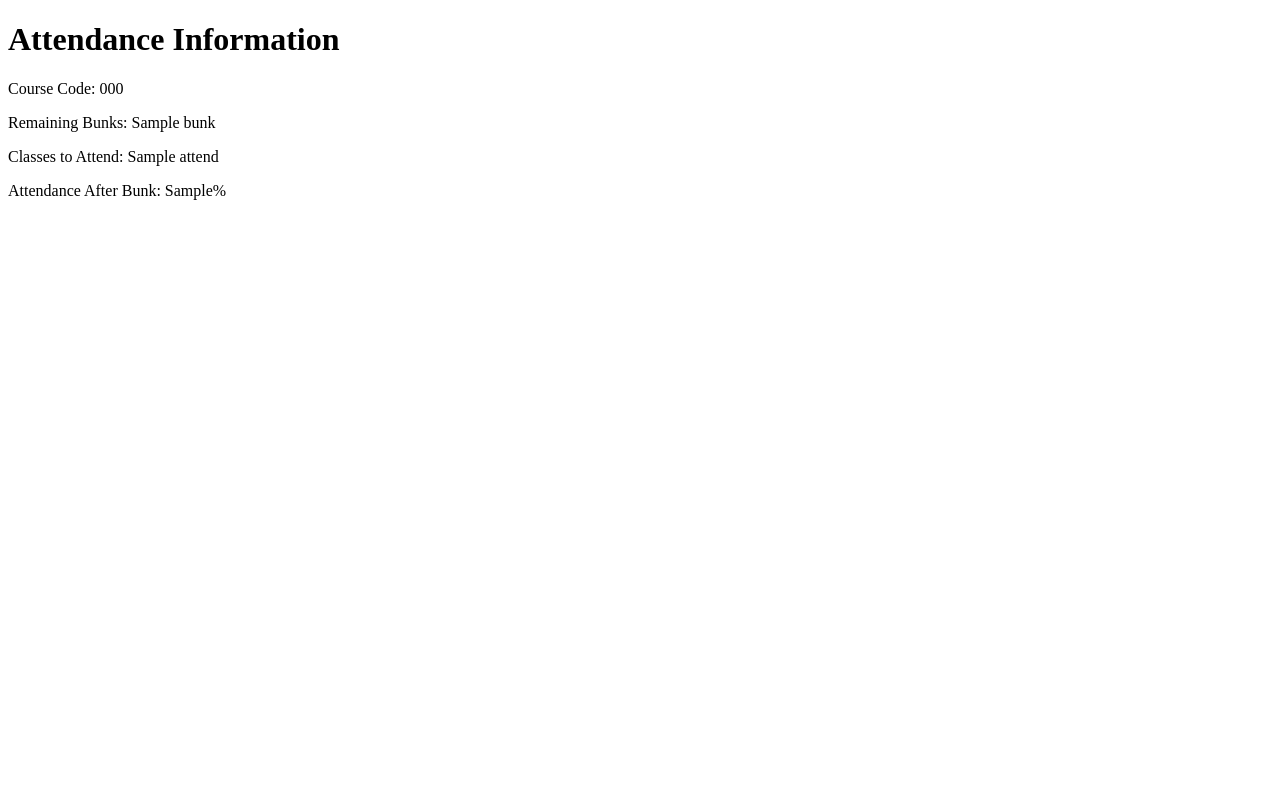
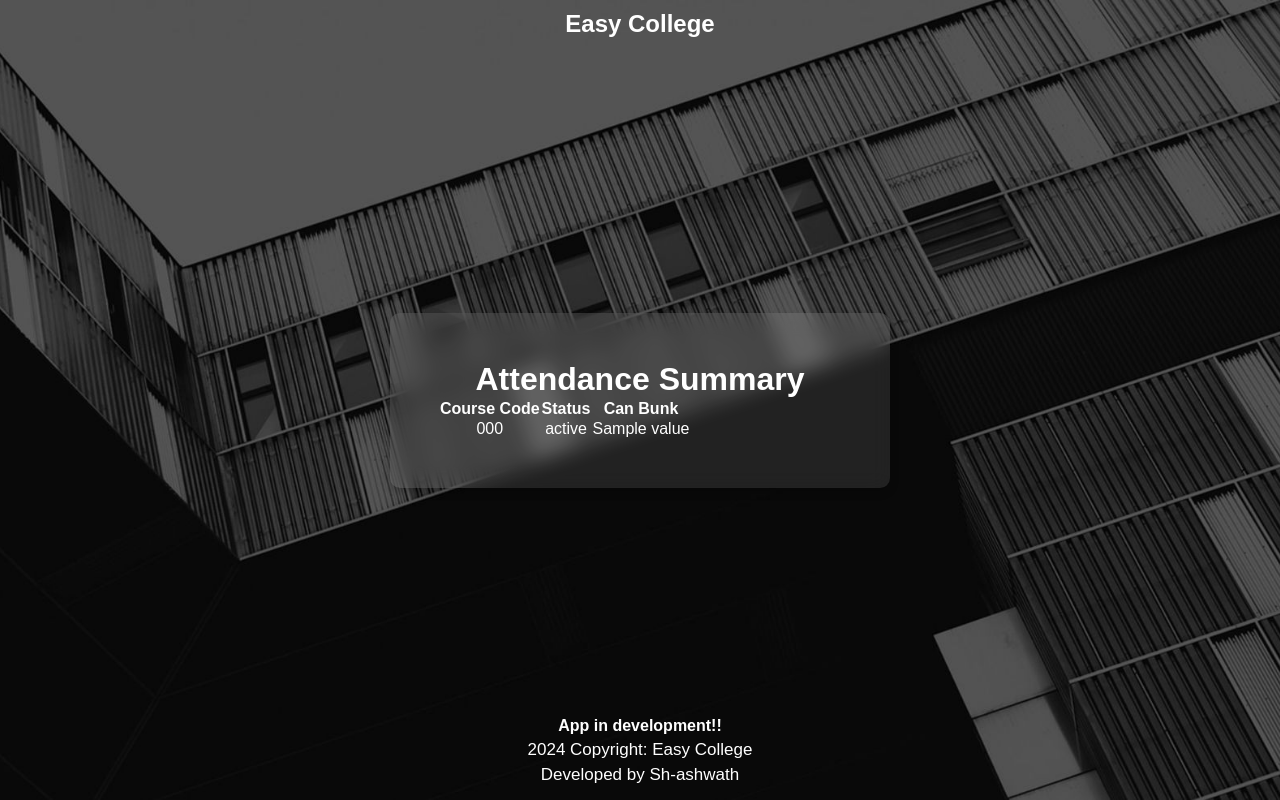
Before and after one commit to ashwathhhhh/Easy-College, a Flask app: template templates/attendance.html in a window 1280 px wide. Run offline with Flask 3, Linux system fonts and the light colour scheme; the template is opened without the code that fills it: most values are stand-ins (such as "Sample title", 1, 10 or a date in 2020); parts of the project's set-up code (start-up, migrations or seed data) failed here and were passed over.

Commit message:
did flask for loop

```diff
--- a/app.py
+++ b/app.py
@@ -1,5 +1,5 @@
 from flask import Flask, redirect, url_for, render_template, request
-from bunkr import get_attendance_data
+from bunkr import return_data
 
 app = Flask(__name__)
 
@@ -13,14 +13,70 @@ def login():
     else:
         return render_template("login.html")
 
-@app.route("/pages")
+@app.route("/pages",methods = ["POST","GET"])
 def pages():
-    return render_template("pages.html")
+    if request.method == "POST":
+        return redirect(url_for("attendance"))
+    else:
+        return render_template("pages.html")
 
 @app.route('/attendance')
 def attendance():
-    attendance_data = get_attendance_data()
-    return render_template('attendance.html', **attendance_data)
+    results = []
+    rows = return_data()
+    # Process the rows
+    count = 0
+    for row in rows:
+        count += 1
+        columns = row.find_all('td')
+        row_data = [column.get_text(strip=True) for column in columns]  # Extract text from each column
+
+        if count == 1:
+            pass  # Skip header row
+        else:
+            print(row_data)
+            course_code = row_data[0]
+            total_hours = int(row_data[1])
+            exemption_hours = int(row_data[2])
+            absent_hours = int(row_data[3])
+            present_hours = int(row_data[4])
+            percentage = int(row_data[5])
+            percentage_with_exemption = int(row_data[6])
+            percentage_with_med_exemption = int(row_data[7])
+
+            total_can_bunk = int(0.25 * float(total_hours))
+            total_need_to_attend = int(0.75 * float(total_hours))
+            total_need_to_attend_exemp = int(0.65 * total_hours)
+            total_can_bunk_exemp = int(0.35 * total_hours)
+
+            if exemption_hours == 0:
+                if percentage >= 75:
+                    bunk = total_can_bunk - absent_hours
+                    results.append({
+                        "course_code": course_code,
+                        "status": "Remaining bunks for semester",
+                        "value": bunk
+                    })
+                else:
+                    attend = total_need_to_attend - present_hours
+                    results.append({
+                        "course_code": course_code,
+                        "status": "Need to attend more classes",
+                        "value": attend
+                    })
+            else:
+                if percentage_with_med_exemption >= 65:
+                    bunk = total_can_bunk_exemp - absent_hours
+                    results.append({
+                        "course_code": course_code,
+                        "status": "Remaining bunks with exemption",
+                        "value": bunk
+                    })
+
+    # Pass results to the template
+    return render_template('attendance.html', results=results)
+
+
 
 
 if __name__ == "__main__":
--- a/bunkr.py
+++ b/bunkr.py
@@ -46,64 +46,8 @@ with requests.session() as s:
         bunk = 0
         attend = 0
 
-        for row in rows:
-            count= count+1
-            #print(count)
-            columns = row.find_all('td')
-            row_data = [column.get_text(strip=True) for column in columns]  # Extract text from each column
-            if count == 1:
-                pass
-            else:
-                html_course_code = ''
-                course_code = (row_data[0])
-                total_hours = int(row_data[1])
-                exemption_hours = int(row_data[2])
-                absent_hours = int(row_data[3])
-                present_hours = int(row_data[4])
-                percentage = int(row_data[5])
-                percentage_with_exemption = int(row_data[6])
-                percentage_with_med_exemption = int(row_data[7])
-
-                # Do something with the data
-
-                total_can_bunk = int(0.25 * float(total_hours))
-                total_need_to_attend = int( 0.75 * float(total_hours))
-                total_need_to_attend_exemp = int(0.65*total_hours)
-                total_can_bunk_exemp = int(0.35 * total_hours)
-                if exemption_hours == 0:
-                    if percentage >= min_attendance:
-                        print('course code =',course_code)
-                        bunk = total_can_bunk - absent_hours
-                        print('remaining bunk for sem =',bunk)
-                    else:
-                        attend = total_need_to_attend - present_hours
-                        print('attend =',attend)
-                else:
-                    print("With exemption")
-                    if percentage_with_med_exemption >= min_attendance_exemp:
-                        print('course code =',course_code)
-                        bunk = total_can_bunk_exemp - absent_hours
-                        print('remaining bunk for sem =',bunk)
-
-                html_course_code = '23Z311'
-                if course_code == html_course_code:
-                    if_i_bunk = 4 #replace this 0 with input from HTML file
-                    attendance_after_bunk = round(present_hours/(total_hours+if_i_bunk) * 100,2)
-                    print('attendance after bunk =',attendance_after_bunk)
-
-
-                print("\n")
+        def return_data():
+            return rows
 
     else:
         print("Attendance table not found.")
-
-
-def get_attendance_data():
-    # Collect all the data you want to pass to the HTML
-    attendance_data = {
-        'course_code': course_code,
-        'bunk': bunk,
-        'attend': attend,
-        'attendance_after_bunk': attendance_after_bunk
-    }
-    return attendance_data
--- a/templates/attendance.html
+++ b/templates/attendance.html
@@ -5,11 +5,126 @@
     <meta name="viewport" content="width=device-width, initial-scale=1.0">
     <title>Attendance</title>
 </head>
+<style>
+    * {
+        box-sizing: border-box;
+        margin: 0;
+        padding: 0;
+        font-family: Arial, sans-serif;
+    }
+    /* Navbar styles */
+    .navbar {
+            background-color: transparent;
+            padding: 10px;
+            text-align: center;
+            width: 100%; /* Full width */
+            position: fixed; /* Fixed position */
+            top: 0; /* Stick to the top */
+            left: 0; /* Align to the left */
+            z-index: 1000; /* Ensure it is above other content */
+        }
+
+        .navbar h1 {
+            color: white;
+            margin: 0;
+            font-size: 24px;
+        }
+    body {
+        display: flex;
+        justify-content: center;
+        align-items: center;
+        height: 100vh;
+        background: url('../static/images/background.jpeg') no-repeat center center/cover;
+        background-size: cover;
+    }
+    .login-container {
+        width: 500px;
+        height: 900;
+        padding: 3rem;
+        background: rgba(255, 255, 255, 0.1);
+        backdrop-filter: blur(10px);
+        border-radius: 10px;
+        box-shadow: 0 4px 10px rgba(0, 0, 0, 0.2);
+        text-align: center;
+    }
+
+    .login-container h2 {
+        color: #fff;
+        font-size: 1.5rem;
+        margin-bottom: 1.5rem;
+    }
+.attendance {
+        color: white; /* Set text color to white */
+    }
+     /* Footer styles */
+     footer {
+            text-align: center;
+            padding: 10px 20px;
+            color: white;
+            font-family: 'Courier New', Courier, monospace;
+            background-color: transparent;
+            font-size: 14px;
+            flex-shrink: 0;
+            position: fixed;
+            bottom: 0;
+            width: 100%;
+        }
+        footer p {
+        margin: 5px 0; /* Reduce the gap */
+        padding: 0;
+    }
+        footer .development-text {
+            font-size: 16px;
+            font-weight: bold;
+        }
+
+        footer .developer a {
+            font-size: 17px;
+            color: white;
+            text-decoration: none;
+        }
+
+        footer .developer a:hover {
+            text-decoration: underline;
+        }
+
+        footer .Copyright{
+            font-size: 17px;
+        }
+</style>
 <body>
-    <h1>Attendance Information</h1>
-    <p>Course Code: {{ course_code }}</p>
-    <p>Remaining Bunks: {{ bunk }}</p>
-    <p>Classes to Attend: {{ attend }}</p>
-    <p>Attendance After Bunk: {{ attendance_after_bunk }}%</p>
+    <div class="container"></div>
+        <div class="navbar">
+            <h1>Easy College</h1>
+        </div>
+        <div class="login-container">
+        <div class="attendance">
+            <h1>Attendance Summary</h1>
+    <table>
+        <tr>
+            <th>Course Code</th>
+            <th>Status</th>
+            <th>Can Bunk</th>
+        </tr>
+        {% for result in results %}
+        <tr>
+            <td>{{ result.course_code }}</td>
+            <td>{{ result.status }}</td>
+            <td>{{ result.value }}</td>
+        </tr>
+        {% endfor %}
+    </table>
+
+
+    </div>
+</div>
+    <!-- Footer -->
+<footer>
+    <p class="development-text">App in development!!</p>
+    <p class = "Copyright"> 2024 Copyright: Easy College</p>
+    <p class="developer">
+        <a href="https://github.com/SShashwath/cgpa-calc" target="_blank" class="dev">Developed by Sh-ashwath</a>
+    </p>
+</footer>
 </body>
 </html>
--- a/templates/pages.html
+++ b/templates/pages.html
@@ -115,8 +115,9 @@
         <div class="navbar">
             <h1>Easy College</h1>
         </div>
+        <form action="#" method="POST">
         <div class="options">
-            <button class="button" onclick="alert('Bunkr Selected')">
+            <button class="button">
                 <img src="../static/images/attendance.jpeg" alt="Bunkr Icon">
                 <p>Attendance</p>
             </button>
@@ -125,6 +126,7 @@
                 <p>CGPA</p>
             </button>
         </div>
+        </form>
     </div>
 <!-- Footer -->
 <footer>
```
